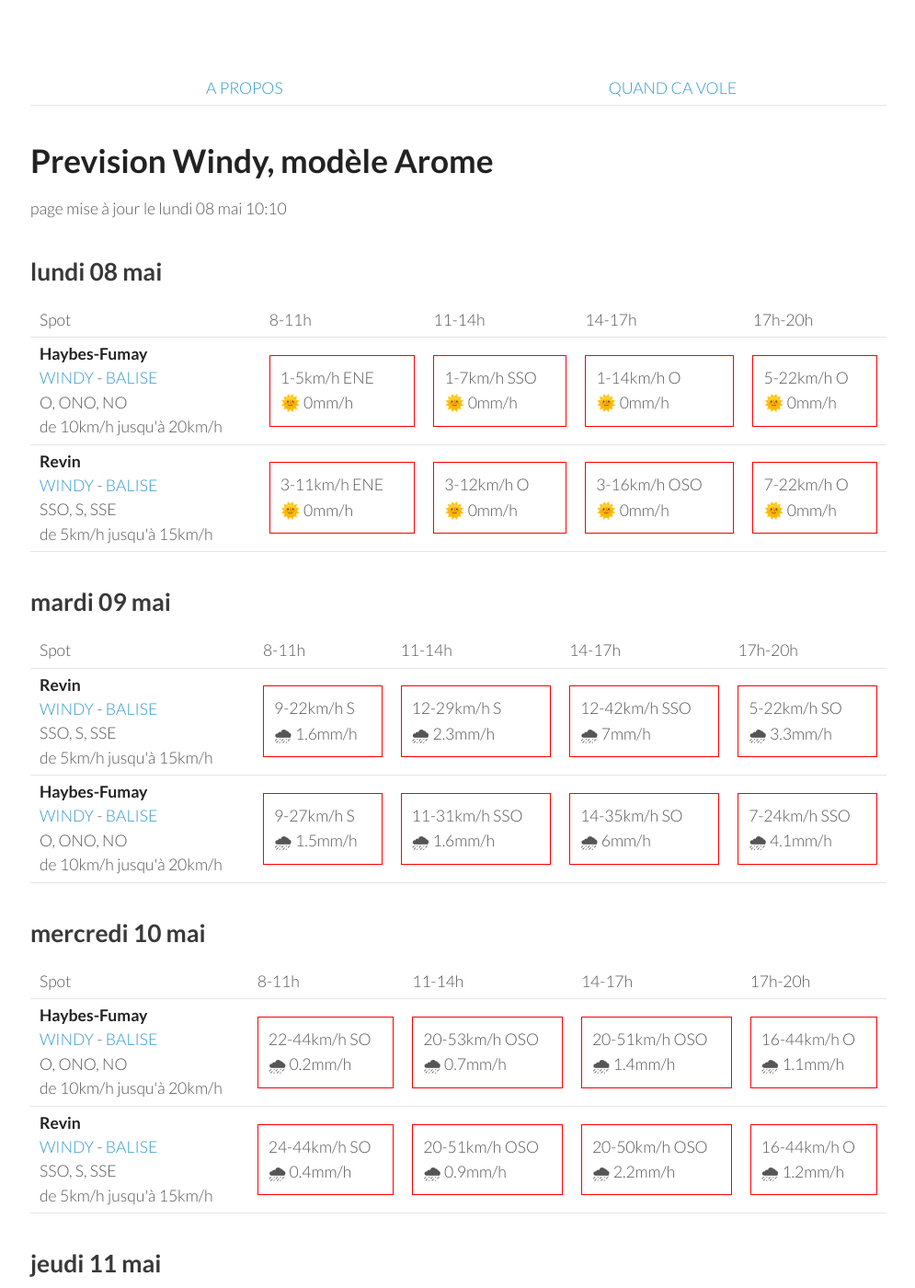
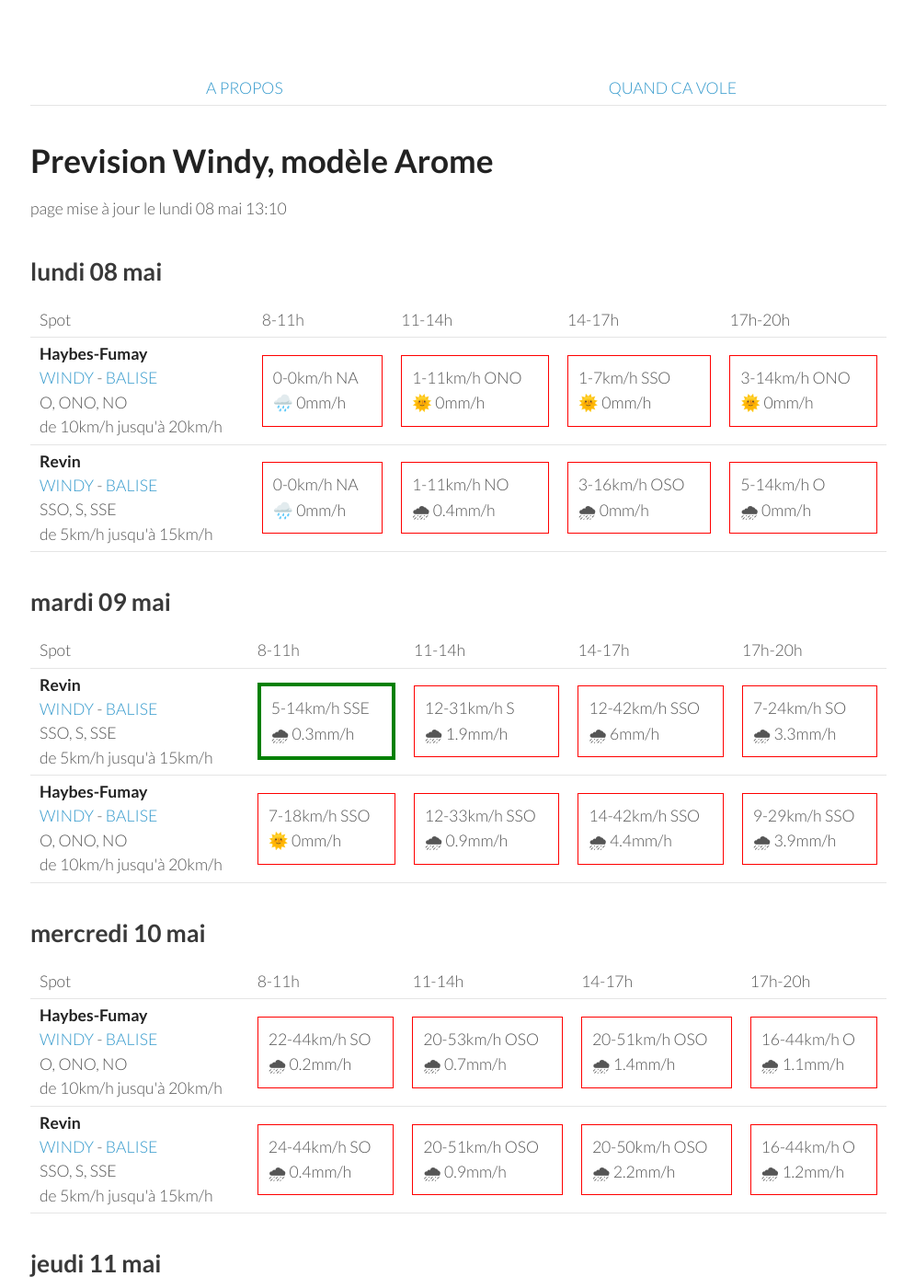
Before and after one commit to parapente-dans-le-nord/parapente-dans-le-nord.github.io, a Jekyll site: the page built from ardennes.markdown, in a window 1280 px wide and 1400 px high. Shown: the whole window at 92% size, without its empty margins (25-1020 px from the left). Built offline with Jekyll 4.4.1, drawn with Linux system fonts in a browser that asks for light colours.

Commit message:
update index.markdown

```diff
--- a/ardennes.markdown
+++ b/ardennes.markdown
@@ -7,7 +7,7 @@ title:  "Tous les spots"
 {: .links}
 
 # Prevision Windy, modèle Arome
-page mise à jour le lundi 08 mai 10:10
+page mise à jour le lundi 08 mai 13:10
 
 ## lundi 08 mai
 
@@ -24,21 +24,19 @@ page mise à jour le lundi 08 mai 10:10
 <tr>
         <td><strong>Haybes-Fumay</strong><br><a href="https://windy.com/49.998/4.715?49.913,4.738,10">WINDY</a> - <span class=""><a href="http://www.balisemeteo.com/balise.php?idBalise=104">BALISE</a> </span><br> <span class="vent-favorable">O, ONO, NO</span><br><span class="force-vent">de 10km/h jusqu'à 20km/h</span> </td>
 
-            <td><div class="not-flyable"><p>1-5km/h ENE</p><p>🌞 0mm/h</p></div></td>
+            <td><div class="not-flyable"><p>0-0km/h NA</p><p>🌧️ 0mm/h</p></div></td>
+            <td><div class="not-flyable"><p>1-11km/h ONO</p><p>🌞 0mm/h</p></div></td>
             <td><div class="not-flyable"><p>1-7km/h SSO</p><p>🌞 0mm/h</p></div></td>
-            <td><div class="not-flyable"><p>1-14km/h O</p><p>🌞 0mm/h</p></div></td>
-            <td><div class="not-flyable"><p>5-22km/h O</p><p>🌞 0mm/h</p></div></td>
-
+            <td><div class="not-flyable"><p>3-14km/h ONO</p><p>🌞 0mm/h</p></div></td>
 
     </tr>
 <tr>
         <td><strong>Revin</strong><br><a href="https://windy.com/49.948/4.625?49.543,4.625,8">WINDY</a> - <span class=""><a href="http://www.balisemeteo.com/balise.php?idBalise=5019">BALISE</a> </span><br> <span class="vent-favorable">SSO, S, SSE</span><br><span class="force-vent">de 5km/h jusqu'à 15km/h</span> </td>
 
-            <td><div class="not-flyable"><p>3-11km/h ENE</p><p>🌞 0mm/h</p></div></td>
-            <td><div class="not-flyable"><p>3-12km/h O</p><p>🌞 0mm/h</p></div></td>
-            <td><div class="not-flyable"><p>3-16km/h OSO</p><p>🌞 0mm/h</p></div></td>
-            <td><div class="not-flyable"><p>7-22km/h O</p><p>🌞 0mm/h</p></div></td>
-
+            <td><div class="not-flyable"><p>0-0km/h NA</p><p>🌧️ 0mm/h</p></div></td>
+            <td><div class="not-flyable"><p>1-11km/h NO</p><p>🌧 0.4mm/h</p></div></td>
+            <td><div class="not-flyable"><p>3-16km/h OSO</p><p>🌧 0mm/h</p></div></td>
+            <td><div class="not-flyable"><p>5-14km/h O</p><p>🌧 0mm/h</p></div></td>
 
     </tr>
 
@@ -60,20 +58,20 @@ page mise à jour le lundi 08 mai 10:10
 <tr>
         <td><strong>Revin</strong><br><a href="https://windy.com/49.948/4.625?49.543,4.625,8">WINDY</a> - <span class=""><a href="http://www.balisemeteo.com/balise.php?idBalise=5019">BALISE</a> </span><br> <span class="vent-favorable">SSO, S, SSE</span><br><span class="force-vent">de 5km/h jusqu'à 15km/h</span> </td>
 
-            <td><div class="not-flyable"><p>9-22km/h S</p><p>🌧 1.6mm/h</p></div></td>
-            <td><div class="not-flyable"><p>12-29km/h S</p><p>🌧 2.3mm/h</p></div></td>
-            <td><div class="not-flyable"><p>12-42km/h SSO</p><p>🌧 7mm/h</p></div></td>
-            <td><div class="not-flyable"><p>5-22km/h SO</p><p>🌧 3.3mm/h</p></div></td>
+            <td><div class="flyable"><p>5-14km/h SSE</p><p>🌧 0.3mm/h</p></div></td>
+            <td><div class="not-flyable"><p>12-31km/h S</p><p>🌧 1.9mm/h</p></div></td>
+            <td><div class="not-flyable"><p>12-42km/h SSO</p><p>🌧 6mm/h</p></div></td>
+            <td><div class="not-flyable"><p>7-24km/h SO</p><p>🌧 3.3mm/h</p></div></td>
 
 
     </tr>
 <tr>
         <td><strong>Haybes-Fumay</strong><br><a href="https://windy.com/49.998/4.715?49.913,4.738,10">WINDY</a> - <span class=""><a href="http://www.balisemeteo.com/balise.php?idBalise=104">BALISE</a> </span><br> <span class="vent-favorable">O, ONO, NO</span><br><span class="force-vent">de 10km/h jusqu'à 20km/h</span> </td>
 
-            <td><div class="not-flyable"><p>9-27km/h S</p><p>🌧 1.5mm/h</p></div></td>
-            <td><div class="not-flyable"><p>11-31km/h SSO</p><p>🌧 1.6mm/h</p></div></td>
-            <td><div class="not-flyable"><p>14-35km/h SO</p><p>🌧 6mm/h</p></div></td>
-            <td><div class="not-flyable"><p>7-24km/h SSO</p><p>🌧 4.1mm/h</p></div></td>
+            <td><div class="not-flyable"><p>7-18km/h SSO</p><p>🌞 0mm/h</p></div></td>
+            <td><div class="not-flyable"><p>12-33km/h SSO</p><p>🌧 0.9mm/h</p></div></td>
+            <td><div class="not-flyable"><p>14-42km/h SSO</p><p>🌧 4.4mm/h</p></div></td>
+            <td><div class="not-flyable"><p>9-29km/h SSO</p><p>🌧 3.9mm/h</p></div></td>
 
 
     </tr>
```
